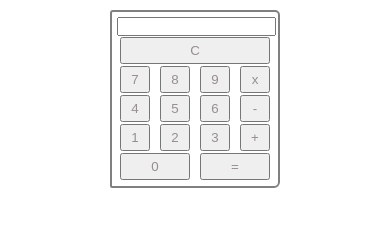
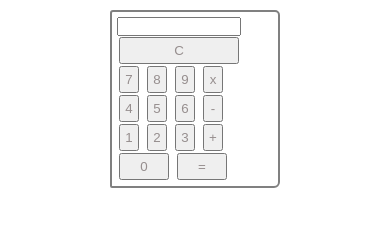
Before and after one commit to farihakausar/bsf2000848-calculator-, a plain HTML site: page index.html in a window 390 px wide. Drawn offline with Linux system fonts and the light colour scheme.

Commit message:
Update style.css

```diff
--- a/style.css
+++ b/style.css
@@ -35,3 +35,21 @@ button{
 .zero,.equal{
     width: 70px;
 }
+
+@media (max-width: 768px) {
+   button {
+    width: 20px;;
+    padding: 4px;
+    margin: 1px 2px;
+    }
+    #result{
+        width: 120px;
+
+    }
+    #clear{
+        width: 120px;
+    }
+    .zero,.equal{
+        width: 50px;
+    }
+}
```
